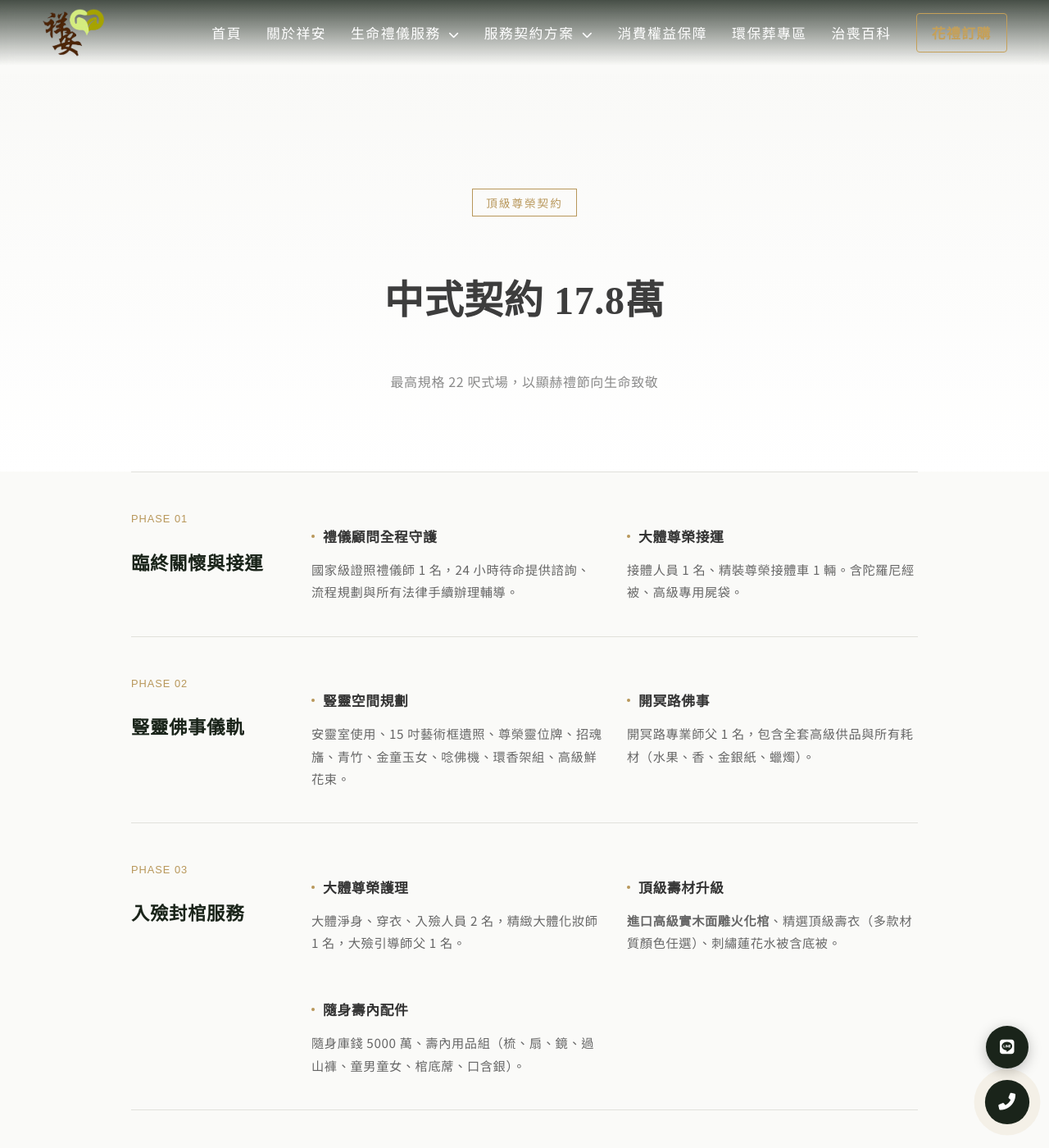
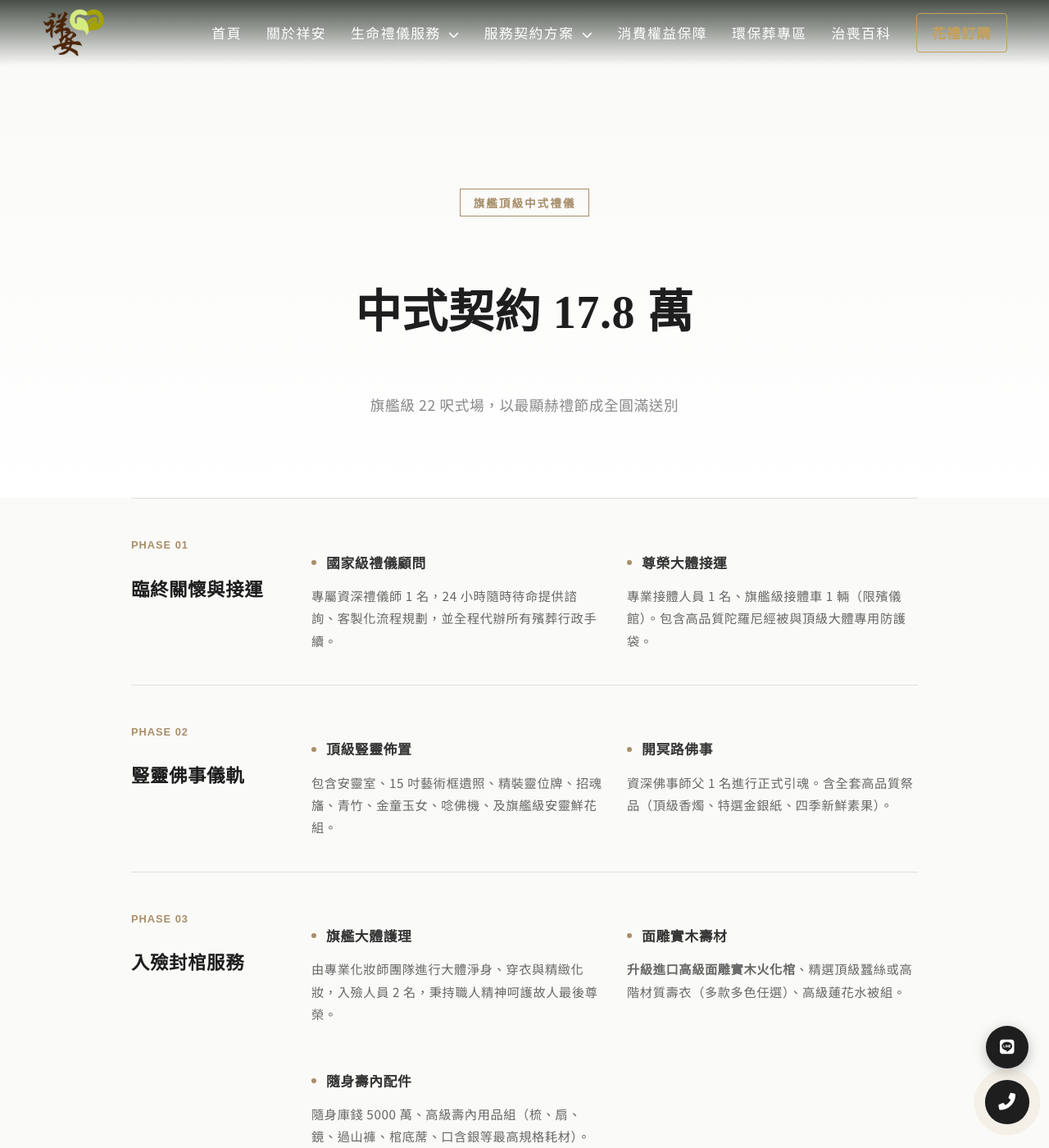
Before and after one commit to Shiangan/Shiangan, a Jekyll site: the page built from deed05.html, in a window 1280 px wide and 1400 px high. Shown: the whole window at 82% size. Built offline with Jekyll 4.4.1, drawn with Linux system fonts in a browser that asks for light colours; some web fonts are replaced; some of the changed text lies outside the part shown.

Commit message:
Update deed05.html

```diff
--- a/deed05.html
+++ b/deed05.html
@@ -8,15 +8,40 @@ permalink: /deed05.html/
     <meta charset="utf-8">
     <meta http-equiv="X-UA-Compatible" content="IE=edge">
     <meta name="viewport" content="width=device-width, initial-scale=1">
-    <title>中式頂級契約 17.8萬 | 祥安生命 - 傳承尊榮，極致圓滿</title>
-    <meta name="description" content="祥安生命中式頂級專案 178,000 元，提供 22 呎超大型頂級鮮花式場、進口面雕實木火化棺。最高規格的治喪禮儀，給予親人最顯赫與隆重的生命謝幕。">
+
+    <title>中式頂級契約 17.8萬 | 祥安生命 - 22呎超大型鮮花式場與面雕實木棺旗艦專案</title>
+    <meta name="description" content="祥安生命「中式頂級旗艦專案」售價 178,000 元，提供最高規格的治喪體驗。包含 22 呎超大型頂級鮮花式場佈置、進口面雕實木火化棺、資深專業司儀團隊，以顯赫與隆重的禮節，成就一場極致圓滿的生命謝幕。">
 
     {% include head.html %}
+
+    <script type="application/ld+json">
+    {
+      "@context": "https://schema.org/",
+      "@type": "Product",
+      "name": "祥安生命 中式頂級契約",
+      "image": "{{ site.url }}{{ site.baseurl }}/images/og-default.jpg",
+      "description": "22 呎超大型鮮花式場、面雕實木火化棺，17.8 萬中式頂級禮儀專案，以最顯赫的隆重向生命致敬。",
+      "brand": {
+        "@type": "Brand",
+        "name": "祥安生命"
+      },
+      "offers": {
+        "@type": "Offer",
+        "url": "{{ page.url | absolute_url }}",
+        "priceCurrency": "TWD",
+        "price": "178000",
+        "availability": "https://schema.org/InStock",
+        "priceValidUntil": "2026-12-31"
+      }
+    }
+    </script>
 
     <style>
         :root {
             --soft-bg: #F9F9F7;
             --border-color: #E0E0DB;
+            --accent: #a88e6a;
+            --deep-ink: #1e1e1e;
         }
 
         /* 頂部視覺區 */
@@ -34,6 +59,7 @@ permalink: /deed05.html/
             font-size: 0.85rem;
             letter-spacing: 2px;
             margin-bottom: 20px;
+            font-weight: 700;
         }
 
         /* 契約內容容器 */
@@ -63,6 +89,7 @@ permalink: /deed05.html/
             font-size: 0.8rem;
             color: var(--accent);
             letter-spacing: 1px;
+            font-weight: 700;
         }
 
         /* 細項清單 */
@@ -83,10 +110,10 @@ permalink: /deed05.html/
 
         .detail-item h4::before {
             content: "";
-            width: 4px;
-            height: 4px;
+            width: 6px;
+            height: 6px;
             background: var(--accent);
-            margin-right: 10px;
+            margin-right: 12px;
             border-radius: 50%;
         }
 
@@ -101,41 +128,60 @@ permalink: /deed05.html/
         .price-summary {
             background: var(--deep-ink);
             color: #fff;
-            padding: 60px 40px;
+            padding: 80px 40px;
             text-align: center;
             margin-top: 40px;
             position: relative;
+            overflow: hidden;
         }
 
         .price-summary h2 {
             font-family: 'Noto Serif TC', serif;
-            font-size: 2.2rem;
+            font-size: 2.5rem;
             letter-spacing: 4px;
+            margin-bottom: 10px;
         }
 
         .price-summary p {
             opacity: 0.7;
-            font-size: 0.9rem;
-            margin-top: 15px;
+            font-size: 1rem;
+            letter-spacing: 2px;
+        }
+
+        .watermark {
+            position: absolute;
+            font-size: 8rem;
+            font-weight: 900;
+            color: rgba(255,255,255,0.03);
+            top: 50%;
+            left: 50%;
+            transform: translate(-50%, -50%);
+            white-space: nowrap;
+            pointer-events: none;
         }
 
         /* 備註卡片 */
         .note-card {
             background: var(--soft-bg);
-            padding: 30px;
+            padding: 40px;
             margin-top: 40px;
             border-radius: 4px;
+            border-left: 4px solid var(--accent);
         }
 
         .note-card h5 {
             font-weight: 700;
-            margin-bottom: 10px;
+            font-size: 1.1rem;
+            margin-bottom: 15px;
+            color: var(--deep-ink);
         }
 
         @media (max-width: 768px) {
-            .contract-section { grid-template-columns: 1fr; gap: 20px; }
+            .contract-section { grid-template-columns: 1fr; gap: 20px; padding: 30px 0; }
             .detail-list { grid-template-columns: 1fr; gap: 20px; }
             .plan-hero { padding: 100px 0 50px; }
+            .plan-hero h1 { font-size: 2.2rem !important; }
+            .price-summary h2 { font-size: 1.8rem; }
         }
     </style>
 </head>
@@ -146,9 +192,9 @@ permalink: /deed05.html/
     <main>
         <section class="plan-hero">
             <div class="wrapper">
-                <span class="plan-badge reveal">頂級尊榮契約</span>
-                <h1 class="reveal" style="font-family: 'Noto Serif TC', serif; font-size: 3rem;">中式契約 17.8萬</h1>
-                <p class="reveal" style="opacity: 0.6;">最高規格 22 呎式場，以顯赫禮節向生命致敬</p>
+                <span class="plan-badge reveal">旗艦頂級中式禮儀</span>
+                <h1 class="reveal" style="font-family: 'Noto Serif TC', serif; font-size: 3.5rem; color: var(--deep-ink);">中式契約 17.8 萬</h1>
+                <p class="reveal" style="font-size: 1.1rem; color: #888; margin-top: 20px;">旗艦級 22 呎式場，以最顯赫禮節成全圓滿送別</p>
             </div>
         </section>
 
@@ -161,12 +207,12 @@ permalink: /deed05.html/
                 </div>
                 <div class="detail-list">
                     <div class="detail-item">
-                        <h4>禮儀顧問全程守護</h4>
-                        <p>國家級證照禮儀師 1 名，24 小時待命提供諮詢、流程規劃與所有法律手續辦理輔導。</p>
+                        <h4>國家級禮儀顧問</h4>
+                        <p>專屬資深禮儀師 1 名，24 小時隨時待命提供諮詢、客製化流程規劃，並全程代辦所有殯葬行政手續。</p>
                     </div>
                     <div class="detail-item">
-                        <h4>大體尊榮接運</h4>
-                        <p>接體人員 1 名、精裝尊榮接體車 1 輛。含陀羅尼經被、高級專用屍袋。</p>
+                        <h4>尊榮大體接運</h4>
+                        <p>專業接體人員 1 名、旗艦級接體車 1 輛（限殯儀館）。包含高品質陀羅尼經被與頂級大體專用防護袋。</p>
                     </div>
                 </div>
             </div>
@@ -178,12 +224,12 @@ permalink: /deed05.html/
                 </div>
                 <div class="detail-list">
                     <div class="detail-item">
-                        <h4>豎靈空間規劃</h4>
-                        <p>安靈室使用、15 吋藝術框遺照、尊榮靈位牌、招魂旛、青竹、金童玉女、唸佛機、環香架組、高級鮮花束。</p>
+                        <h4>頂級豎靈佈置</h4>
+                        <p>包含安靈室、15 吋藝術框遺照、精裝靈位牌、招魂旛、青竹、金童玉女、唸佛機、及旗艦級安靈鮮花組。</p>
                     </div>
                     <div class="detail-item">
                         <h4>開冥路佛事</h4>
-                        <p>開冥路專業師父 1 名，包含全套高級供品與所有耗材（水果、香、金銀紙、蠟燭）。</p>
+                        <p>資深佛事師父 1 名進行正式引魂。含全套高品質祭品（頂級香燭、特選金銀紙、四季新鮮素果）。</p>
                     </div>
                 </div>
             </div>
@@ -195,16 +241,16 @@ permalink: /deed05.html/
                 </div>
                 <div class="detail-list">
                     <div class="detail-item">
-                        <h4>大體尊榮護理</h4>
-                        <p>大體淨身、穿衣、入殮人員 2 名，精緻大體化妝師 1 名，大殮引導師父 1 名。</p>
+                        <h4>旗艦大體護理</h4>
+                        <p>由專業化妝師團隊進行大體淨身、穿衣與精緻化妝，入殮人員 2 名，秉持職人精神呵護故人最後尊榮。</p>
                     </div>
                     <div class="detail-item">
-                        <h4>頂級壽材升級</h4>
-                        <p><strong>進口高級實木面雕火化棺</strong>、精選頂級壽衣（多款材質顏色任選）、刺繡蓮花水被含底被。</p>
+                        <h4>面雕實木壽材</h4>
+                        <p><strong>升級進口高級面雕實木火化棺</strong>、精選頂級蠶絲或高階材質壽衣（多款多色任選）、高級蓮花水被組。</p>
                     </div>
                     <div class="detail-item">
                         <h4>隨身壽內配件</h4>
-                        <p>隨身庫錢 5000 萬、壽內用品組（梳、扇、鏡、過山褲、童男童女、棺底蓆、口含銀）。</p>
+                        <p>隨身庫錢 5000 萬、高級壽內用品組（梳、扇、鏡、過山褲、棺底蓆、口含銀等最高規格耗材）。</p>
                     </div>
                 </div>
             </div>
@@ -216,20 +262,20 @@ permalink: /deed05.html/
                 </div>
                 <div class="detail-list">
                     <div class="detail-item">
-                        <h4>22呎超大型式場</h4>
-                        <p><strong>升級 22 呎頂級精緻鮮花式場</strong>、獻花圈、大型西式外場牌樓佈置、收付處整體美學佈置、洗淨設施。</p>
+                        <h4>22呎旗艦式場</h4>
+                        <p><strong>升級 22 呎超大型精緻鮮花式場佈置</strong>、豪華西式牌樓、獻花圈、美學收付處佈置與高級洗淨設施。</p>
                     </div>
                     <div class="detail-item">
-                        <h4>頂級奠禮人力</h4>
-                        <p><strong>資深專業司儀 1 名</strong>、出殯誦經師父 1 名、親屬黑袍 10 套、<strong>洗淨手帕 1 組（12條）</strong>。</p>
+                        <h4>資深專業團隊</h4>
+                        <p><strong>資深專業司儀 1 名</strong>、出殯誦經師父 1 名、親屬黑袍 10 套及<strong>高級洗淨手帕組 (12條)</strong>。</p>
                     </div>
                     <div class="detail-item">
-                        <h4>祭品禮俗配置</h4>
-                        <p>三牲、水果、菜碗、紅包子、發糕、米酒、奠禮專用香、蠟燭、金銀紙、拈香粉。</p>
+                        <h4>奠禮物資與飲水</h4>
+                        <p>提供最高階精裝禮簿、提名簿、謝卡、簽字筆耗材組，並供應現場充足之高品質瓶裝水。</p>
                     </div>
                     <div class="detail-item">
-                        <h4>文書耗材服務</h4>
-                        <p>高級禮簿、提名簿、謝卡、簽字筆 1 套、儀式用優質杯水提供。</p>
+                        <h4>尊榮祭品禮俗</h4>
+                        <p>頂級三牲、特選水果、精緻 12 菜碗（葷素可任選）、紅包子、發糕及特級奠禮專用金銀紙。</p>
                     </div>
                 </div>
             </div>
@@ -237,37 +283,37 @@ permalink: /deed05.html/
             <div class="contract-section reveal">
                 <div class="section-info">
                     <span class="item-count">PHASE 05</span>
-                    <h3>發引晉塔回饋</h3>
+                    <h3>發引晉塔圓滿</h3>
                 </div>
                 <div class="detail-list">
                     <div class="detail-item">
                         <h4>發引儀式</h4>
-                        <p>出殯引導師父一名送至火化場、專業移柩扶棺人員 1 組、返主安靈師父一名。</p>
+                        <p>出殯引導師父 1 名送至火化場、移柩扶棺人員 1 組（4人）、返主安靈師父 1 名協助完成最後儀軌。</p>
                     </div>
                     <div class="detail-item">
-                        <h4>特選骨灰容器</h4>
-                        <p><strong>特選黑花崗或高級玉石骨灰罐</strong>、刻字描金、彩色玉相、專業工作人員撿骨與封罐服務。</p>
+                        <h4>旗艦級骨灰罐</h4>
+                        <p><strong>特選高級玉石或頂級黑花崗骨灰罐</strong>、刻字描金、彩色瓷像鑲嵌、專業撿骨封罐及黃絲巾包覆。</p>
                     </div>
                     <div class="detail-item">
-                        <h4>永久關懷服務</h4>
-                        <p>百日、對年、三年、合爐電話提醒。永久免費提供喪葬相關法規、補助申請與晉塔諮詢。</p>
+                        <h4>永久售後關懷</h4>
+                        <p>主動追蹤百日、對年、三年與合爐日期。永久提供治喪補貼、殯葬法規及全台塔位資訊之免費諮詢。</p>
                     </div>
                 </div>
             </div>
 
             <div class="price-summary reveal">
-                <div class="watermark" style="color: rgba(255,255,255,0.05); top:0;">ULTIMATE</div>
-                <h2>服務契約總價 拾柒萬捌仟元整</h2>
-                <p>祥安生命 · 以最顯赫的隆重，成全一場圓滿的送別</p>
+                <div class="watermark">ULTIMATE</div>
+                <p>服務契約總價</p>
+                <h2>新台幣 拾柒萬捌仟元整</h2>
+                <p>— 祥安生命 · 以最顯赫的隆重，成全一場圓滿的送別 —</p>
             </div>
 
             <div class="note-card reveal">
-                <h5>備註事項</h5>
-                <ul style="list-style: decimal; margin-left: 20px; line-height: 2; font-size: 0.9rem; opacity: 0.7;">
-                    <li>本方案為本公司中式系列最高規，內含 22 呎大型式場與面雕實木棺。</li>
-                    <li>治喪期間代辦政府規費（如火化、規費等）均依實報實銷。</li>
-                    <li>本契約適用於一般地區殯儀館，如需跨區接運或特殊法事，費用另議。</li>
-                    <li>所有品項均公開透明，無任何隱藏性追加費用。</li>
+                <h5><i class="fas fa-certificate" style="margin-right:8px; color:var(--accent);"></i> 旗艦方案說明</h5>
+                <ul style="list-style: decimal; margin-left: 20px; line-height: 2; font-size: 0.95rem; color: #555;">
+                    <li>本方案為祥安生命中式系列最高規格，專為<strong>大型奠禮</strong>與<strong>高層級治喪</strong>需求規劃。</li>
+                    <li>所有代辦之殯儀館規費（如冰庫、禮廳費等）與火化規費，均<strong>依政府公定單據實報實銷</strong>。</li>
+                    <li>本契約包含治喪期間之最高等級規劃與行政輔導，確保流程在最嚴謹與莊嚴的狀態下圓滿達成。</li>
                 </ul>
             </div>
 
```
